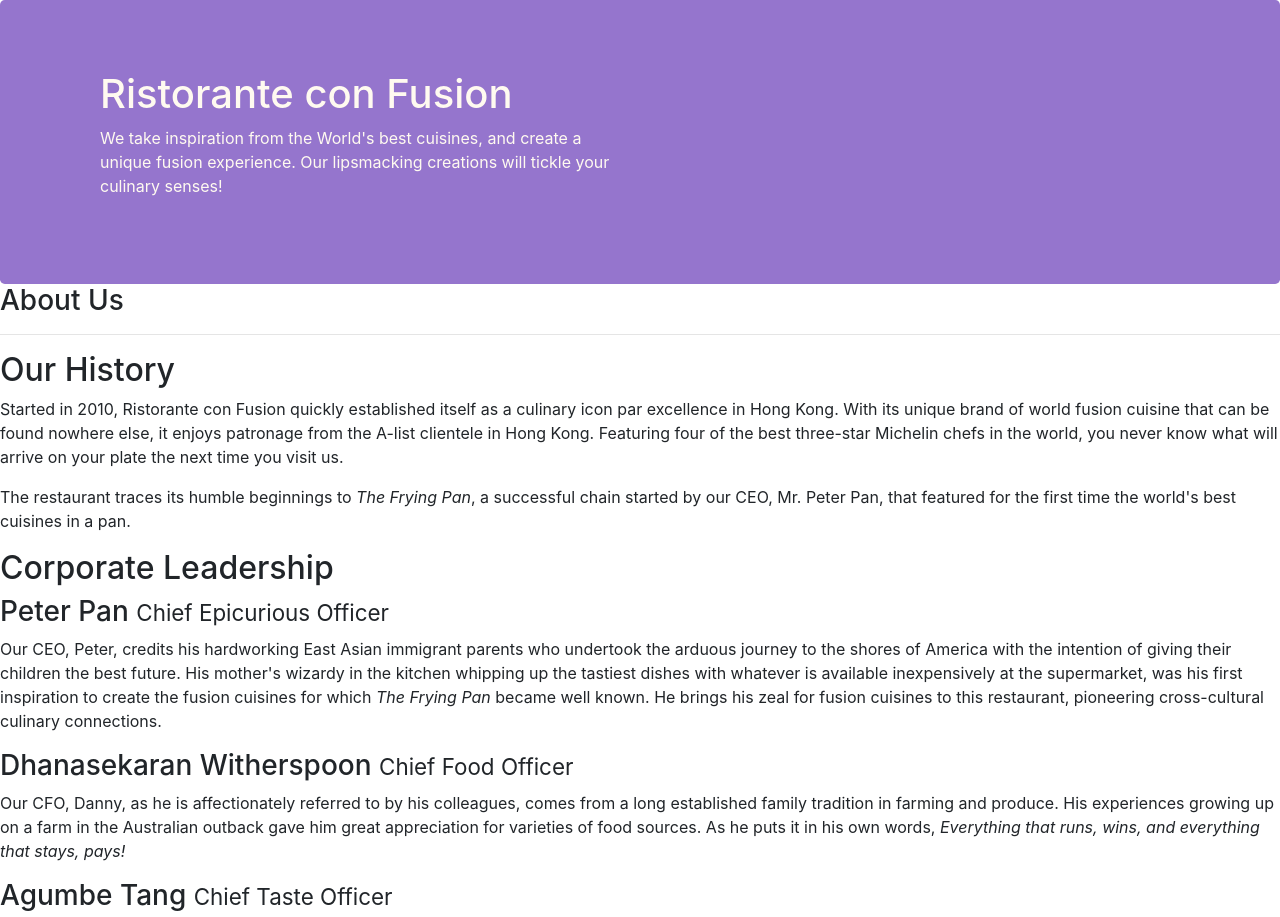
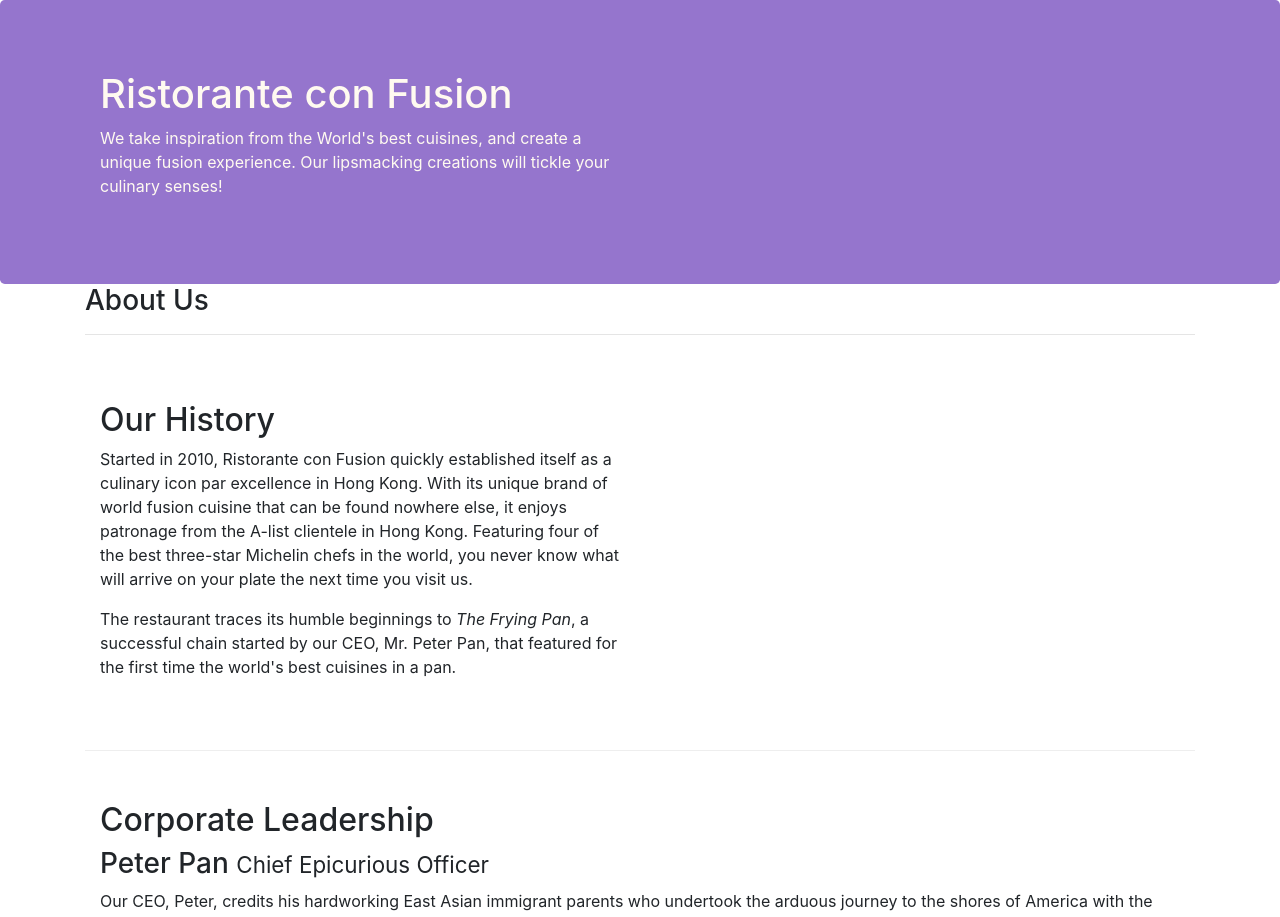
Before and after one commit to Bkpanther/bootstrap-assignment-1, a website: page index.html in a window 1280 px wide. Shown: the top 917 px of the page. Drawn offline with nearby package versions, Linux system fonts and the light colour scheme.

Commit message:
second task assignment 1: edited our history and corporate leadership part

```diff
--- a/css/styles.css
+++ b/css/styles.css
@@ -1,6 +1,13 @@
 .row-header{
     margin: 0px auto;
     padding: 0px auto;
+}
+.row-content{
+    margin: 0px auto;
+    padding: 50px 0px 50px 0px;
+    border-bottom: 1px ridge;
+    min-height: 400px;
+
 }
 .jumbotron{
     padding: 70px 30px 70px 30px;
--- a/index.html
+++ b/index.html
@@ -27,7 +27,7 @@
         </div>
     </header>
 
-    <div>
+    <div class="container">
         <div>
             <div>
                <h3>About Us</h3>
@@ -35,8 +35,8 @@
             </div>
         </div>
 
-        <div>
-            <div>
+        <div class="row row-content align-items-left" >
+            <div class="col-12 col-sm-6">
                 <h2>Our History</h2>
                 <p>Started in 2010, Ristorante con Fusion quickly established itself as a culinary icon par excellence in Hong Kong. With its unique brand of world fusion cuisine that can be found nowhere else, it enjoys patronage from the A-list clientele in Hong Kong.  Featuring four of the best three-star Michelin chefs in the world, you never know what will arrive on your plate the next time you visit us.</p>
                 <p>The restaurant traces its humble beginnings to <em>The Frying Pan</em>, a successful chain started by our CEO, Mr. Peter Pan, that featured for the first time the world's best cuisines in a pan.</p>
@@ -46,8 +46,8 @@
         </div>
 
 
-        <div>
-            <div>
+        <div class="row row-content align-items-left">
+            <div class="col-12 ">
                 <h2>Corporate Leadership</h2>
                 <h3>Peter Pan <small>Chief Epicurious Officer</small></h3>
                 <p>Our CEO, Peter, credits his hardworking East Asian immigrant parents who undertook the arduous journey to the shores of America with the intention of giving their children the best future. His mother's wizardy in the kitchen whipping up the tastiest dishes with whatever is available inexpensively at the supermarket, was his first inspiration to create the fusion cuisines for which <em>The Frying Pan</em> became well known. He brings his zeal for fusion cuisines to this restaurant, pioneering cross-cultural culinary connections.</p>
```
